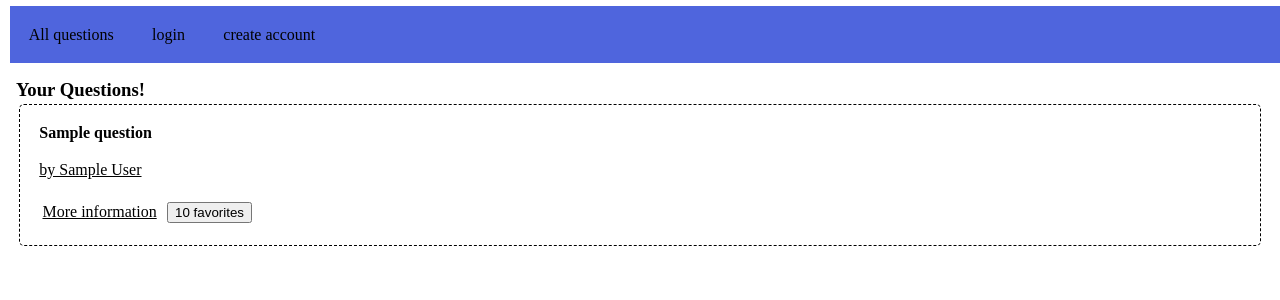
After one commit to momentum-team-5/django--final-project-tomjon, a Django app: template templates/user_questions.html in a window 1280 px wide. The commit adds this page. Shown: the top 300 px of the page. Run offline with Django 3.2, Linux system fonts and the light colour scheme; the template is opened without the code that fills it: most values are stand-ins (such as "Sample title", 1, 10 or a date in 2020).

Commit message:
user_questions view

```diff
--- a/questionbox/urls.py
+++ b/questionbox/urls.py
@@ -27,8 +27,8 @@ urlpatterns = [
     path('questionbox/add/', question_views.questions_add, name='questions_add'),
     path('questionbox/<int:pk>/delete/', question_views.questions_delete, name='questions_delete'),
     path('questionbox/favorite/<int:pk>/', question_views.add_favorite, name='add_favorite'),
-    path('questionbox/answer_favorites/<int:pk>/', question_views.add_answer_favorite, name='add_answer_favorite')
-
+    path('questionbox/answer_favorites/<int:pk>/', question_views.add_answer_favorite, name='add_answer_favorite'),
+    path('questionbox/user/<int:pk>', question_views.user_questions, name='user_questions')
 ]
 
 if settings.DEBUG:
--- a/questions/models.py
+++ b/questions/models.py
@@ -4,7 +4,7 @@ from django.conf import settings
 class Question(models.Model):
     title = models.CharField(max_length=255)
     body = models.TextField()
-    author = models.ForeignKey(settings.AUTH_USER_MODEL, on_delete=models.CASCADE)
+    author = models.ForeignKey(settings.AUTH_USER_MODEL, on_delete=models.CASCADE, related_name='questions')
     favorites = models.ManyToManyField(settings.AUTH_USER_MODEL, related_name='favorites')
 
     def numfavorites(self):
--- a/questions/views.py
+++ b/questions/views.py
@@ -98,3 +98,9 @@
         message = "Only signed in users can favorite answers."
     numLikes = answer.numfavorites()
     return JsonResponse({"message": message, "numLikes": numLikes})
+
+
+def user_questions(request, pk):
+    question_user = request.user
+    question = question_user.questions.all()
+    return render(request, "user_questions.html", {"questions": question, "question_user": question_user})
--- a/templates/base.html
+++ b/templates/base.html
@@ -16,6 +16,7 @@
             <a href="{% url 'questions_list' %}">All questions</a>
             {% if request.user.is_authenticated %}
                 <a href="{% url 'questions_add' %}">Ask a new question</a>
+                <a href="{% url 'user_questions' pk=user.pk %}"> Check out your questions</a>
                 <a href="/accounts/logout/">logout</a>
             {% else %}
                 <a href="/accounts/login/">login</a>
--- /dev/null
+++ b/templates/user_questions.html
@@ -0,0 +1,24 @@
+{% extends "base.html" %}
+
+
+{% block content %}
+<h3>Your Questions!</h3>
+
+<div class="poems-container">
+
+    {% for question in questions %}
+        <div class='question-container'>
+            <h4>{{ question.title }}</h4>
+            <p class='question-author'>    by {{ question.author }}</p>
+            <p>
+                <a href="{% url 'questions_detail' pk=question.pk %}">More information</a>
+
+                <button onclick="sendFavorite(this, '{% url 'add_favorite' pk=question.pk %}')">{{ question.numfavorites }} favorites</button>
+
+            </p>
+        </div>
+
+    {% endfor %}
+
+</div>
+{% endblock %}
```
